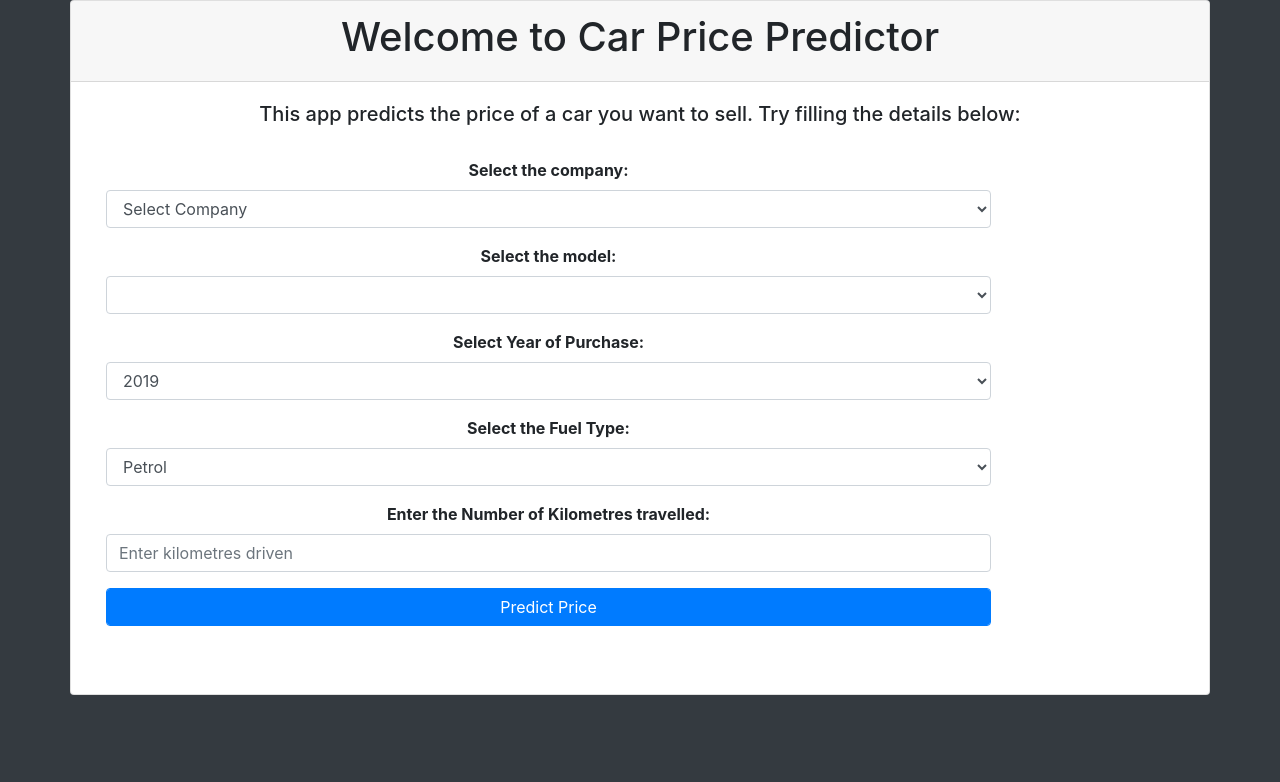
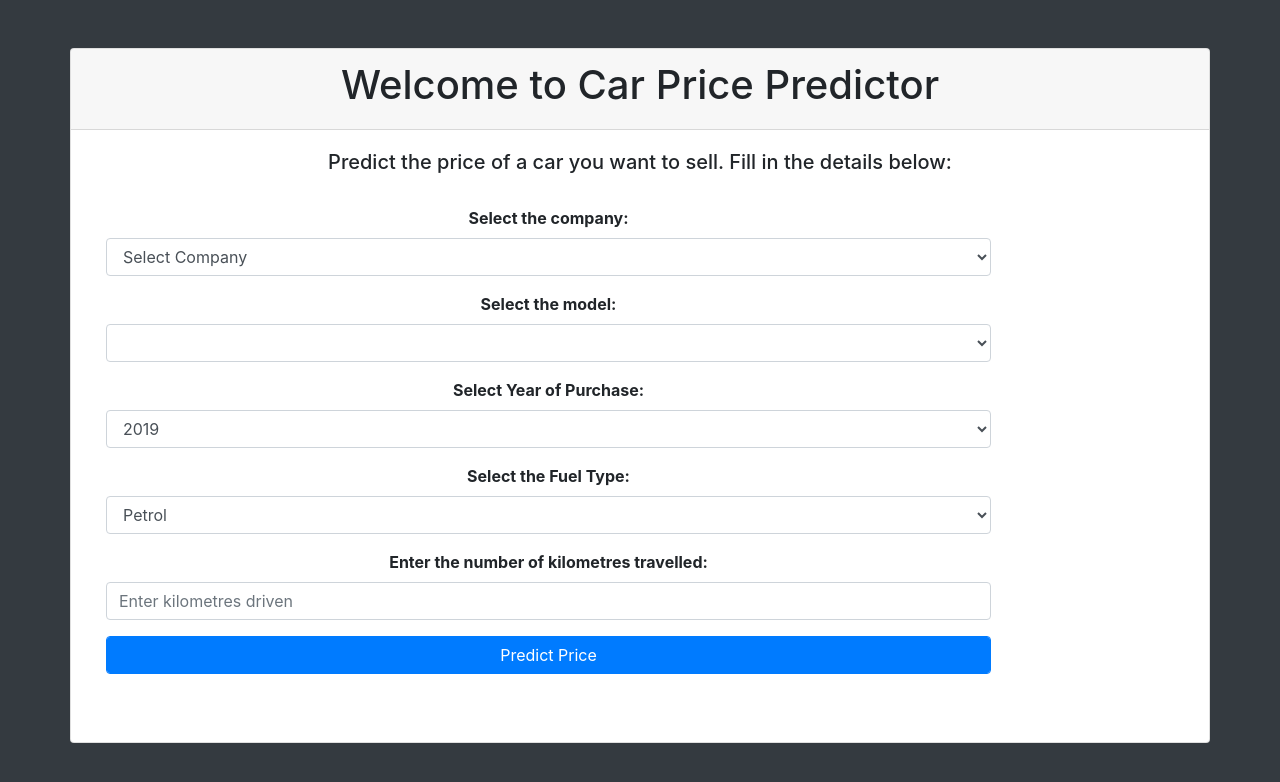
Before and after one commit to rohitn19/car-price-predictor, a Flask app: page / in a window 1280 px wide. Shown: the top 782 px of the page. Run offline with Flask 3, Linux system fonts and the light colour scheme; lists and menus that the app fills with data are empty; parts of the project's set-up code (start-up, migrations or seed data) failed here and were passed over; some libraries are stand-ins or nearby versions.

Commit message:
Add templates and static folders with files

```diff
--- a/templates/index.html
+++ b/templates/index.html
@@ -1,46 +1,37 @@
 <!DOCTYPE html>
 <html lang="en">
-<head xmlns="http://www.w3.org/1999/xhtml">
+<head>
     <meta charset="UTF-8">
     <title>Car Price Predictor</title>
 
-    <!-- ✅ Flask static CSS -->
-    <link rel="stylesheet" href="{{ url_for('static', filename='css/style.css') }}">
+    <!-- Flask static CSS -->
+    <link rel="stylesheet" href="{{ url_for('static', filename='style.css') }}">
 
-    <link rel="stylesheet" type="text/css"
-          href="https://cdnjs.cloudflare.com/ajax/libs/font-awesome/5.11.2/css/all.css">
-
-    <script src="https://ajax.googleapis.com/ajax/libs/jquery/3.4.1/jquery.min.js"></script>
-
-    <script src="https://cdn.jsdelivr.net/npm/popper.js@1.16.0/dist/umd/popper.min.js"
-            integrity="sha384-Q6E9RHvbIyZFJoft+2mJbHaEWldlvI9IOYy5n3zV9zzTtmI3UksdQRVvoxMfooAo"
-            crossorigin="anonymous"></script>
+    <!-- Font Awesome -->
+    <link rel="stylesheet" href="https://cdnjs.cloudflare.com/ajax/libs/font-awesome/5.11.2/css/all.css">
 
     <!-- Bootstrap CSS -->
-    <link rel="stylesheet"
-          href="https://stackpath.bootstrapcdn.com/bootstrap/4.5.0/css/bootstrap.min.css"
-          integrity="sha384-9aIt2nRpC12Uk9gS9baDl411NQApFmC26EwAOH8WgZl5MYYxFfc+NcPb1dKGj7Sk"
-          crossorigin="anonymous">
+    <link rel="stylesheet" href="https://stackpath.bootstrapcdn.com/bootstrap/4.5.0/css/bootstrap.min.css">
 
+    <!-- TensorFlow JS -->
     <script src="https://cdn.jsdelivr.net/npm/@tensorflow/tfjs@2.0.0/dist/tf.min.js"></script>
 </head>
-
 <body class="bg-dark">
 
 <div class="container">
     <div class="row">
-        <div class="card mt-50" style="width: 100%; height: 100%">
+        <div class="card mt-5 w-100">
             <div class="card-header text-center">
                 <h1>Welcome to Car Price Predictor</h1>
             </div>
-
             <div class="card-body">
                 <div class="col-12 text-center">
-                    <h5>This app predicts the price of a car you want to sell. Try filling the details below:</h5>
+                    <h5>Predict the price of a car you want to sell. Fill in the details below:</h5>
                 </div>
                 <br>
 
-                <form method="post" accept-charset="utf-8" name="Modelform">
+                <form method="post" name="Modelform">
+                    <!-- Company -->
                     <div class="col-md-10 form-group text-center">
                         <label><b>Select the company:</b></label><br>
                         <select class="form-control" id="company" name="company" required
@@ -51,11 +42,13 @@
                         </select>
                     </div>
 
+                    <!-- Model -->
                     <div class="col-md-10 form-group text-center">
                         <label><b>Select the model:</b></label><br>
                         <select class="form-control" id="car_models" name="car_models" required></select>
                     </div>
 
+                    <!-- Year -->
                     <div class="col-md-10 form-group text-center">
                         <label><b>Select Year of Purchase:</b></label><br>
                         <select class="form-control" id="year" name="year" required>
@@ -65,6 +58,7 @@
                         </select>
                     </div>
 
+                    <!-- Fuel Type -->
                     <div class="col-md-10 form-group text-center">
                         <label><b>Select the Fuel Type:</b></label><br>
                         <select class="form-control" id="fuel_type" name="fuel_type" required>
@@ -74,12 +68,14 @@
                         </select>
                     </div>
 
+                    <!-- Kilometres -->
                     <div class="col-md-10 form-group text-center">
-                        <label><b>Enter the Number of Kilometres travelled:</b></label><br>
+                        <label><b>Enter the number of kilometres travelled:</b></label><br>
                         <input type="text" class="form-control" id="kilo_driven"
                                name="kilo_driven" placeholder="Enter kilometres driven">
                     </div>
 
+                    <!-- Submit Button -->
                     <div class="col-md-10 form-group text-center">
                         <button type="button" class="btn btn-primary form-control"
                                 onclick="send_data()">Predict Price</button>
@@ -87,10 +83,8 @@
                 </form>
 
                 <br>
-                <div class="row">
                 <div class="col-12 text-center">
                     <h4><span id="prediction"></span></h4>
-                    </div>
                 </div>
             </div>
         </div>
@@ -101,7 +95,6 @@
 function load_car_models(company_id, car_model_id) {
     var company = document.getElementById(company_id);
     var car_model = document.getElementById(car_model_id);
-
     car_model.innerHTML = "";
 
     {% for company in companies %}
@@ -121,17 +114,13 @@
 function send_data() {
     var fd = new FormData(document.querySelector('form'));
     var xhr = new XMLHttpRequest();
-
     xhr.open('POST', '/predict', true);
     document.getElementById('prediction').innerHTML = "Wait! Predicting Price...";
-
     xhr.onreadystatechange = function () {
         if (xhr.readyState === XMLHttpRequest.DONE) {
-                document.getElementById('prediction').innerHTML =
-                    "Prediction: ₹" + xhr.responseText;
+            document.getElementById('prediction').innerHTML = "Prediction: ₹" + xhr.responseText;
         }
     };
-
     xhr.send(fd);
 }
 </script>
```
Lines whose indentation alone changed are shown as unchanged.
